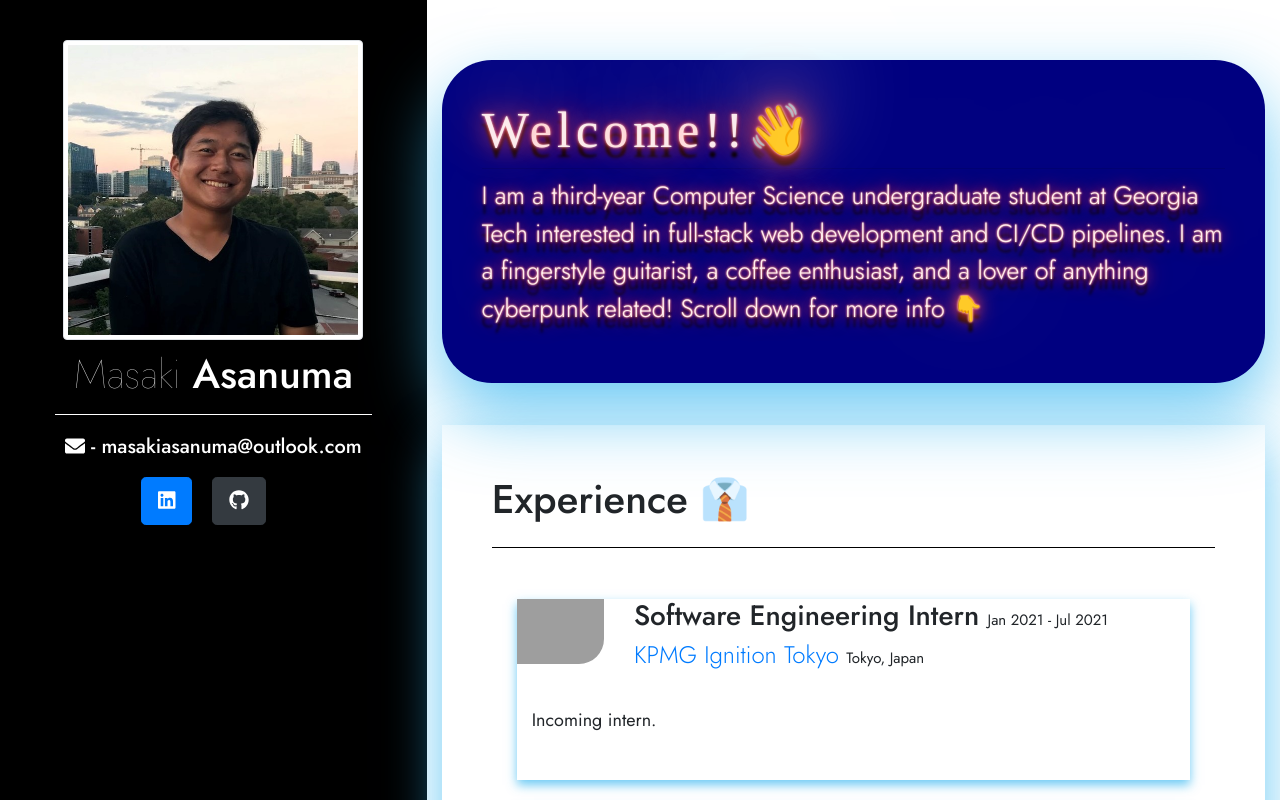
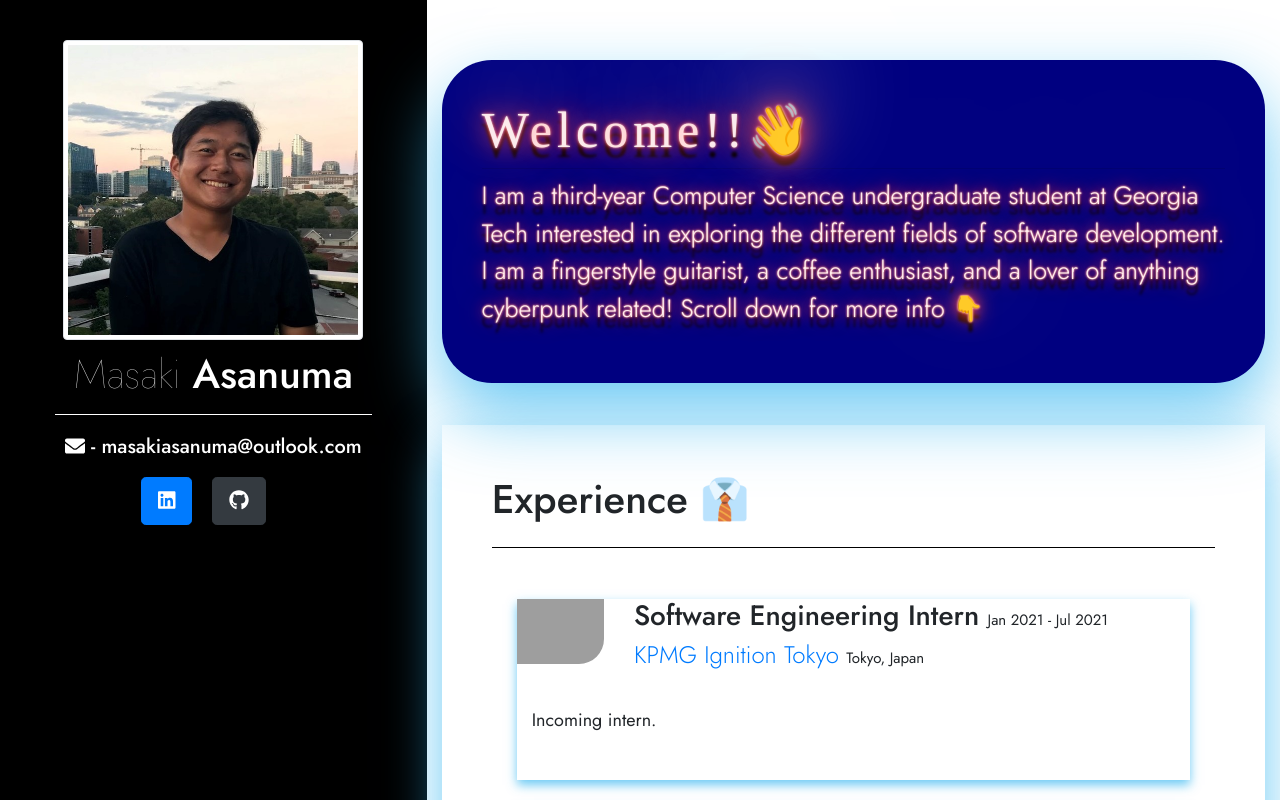
Before and after one commit to masakiasanuma/portfolio, a React (Create React App) app: page / in a window 1280 px wide. Shown: the top 800 px of the page. Built offline with nearby package versions, Linux system fonts and the light colour scheme; grey boxes are pictures that could not be loaded; the HTML template or start-up script is replaced by a standard one; a web font is replaced by a local one.

Commit message:
Updated aboutme and added skill

```diff
--- a/src/components/aboutme.js
+++ b/src/components/aboutme.js
@@ -20,7 +20,7 @@ const AboutMe = () => {
                 <hr className="my-2" />
                 <p className="neon">
                     I am a third-year Computer Science undergraduate student at
-                    Georgia Tech interested in full-stack web development and CI/CD pipelines.
+                    Georgia Tech interested in exploring the different fields of software development.
                     I am a fingerstyle guitarist, a coffee enthusiast, and a lover of
                     anything cyberpunk related! Scroll down for more info <span role="img" aria-label="down">👇</span>
                 </p>
--- a/src/components/skills.js
+++ b/src/components/skills.js
@@ -17,6 +17,7 @@ const Skills = () => {
                         <i title="Docker" className="skillIcon devicon-docker-plain colored" />
                         <Image title="TeamCity" className="skillIcon imageIcon" width="60" height="41" src={require("../images/tc.svg")} />
                         <Image title="PowerShell Scripting" className="skillIcon imageIcon" width="60" height="41" src={require("../images/powershell.svg")} />
+                        <Image title="Bash Scripting" className="skillIcon imageIcon" width="60" height="41" src={require("../images/bashh.svg")} />
                         <Image title="SQL Change Automation" className="skillIcon imageIcon" width="60" height="41" src={require("../images/SCA.svg")} />
                     </Col>
                 </Row>
```
Also changed, not shown: src/images/bash.svg (added), src/images/bashh.svg (added).
